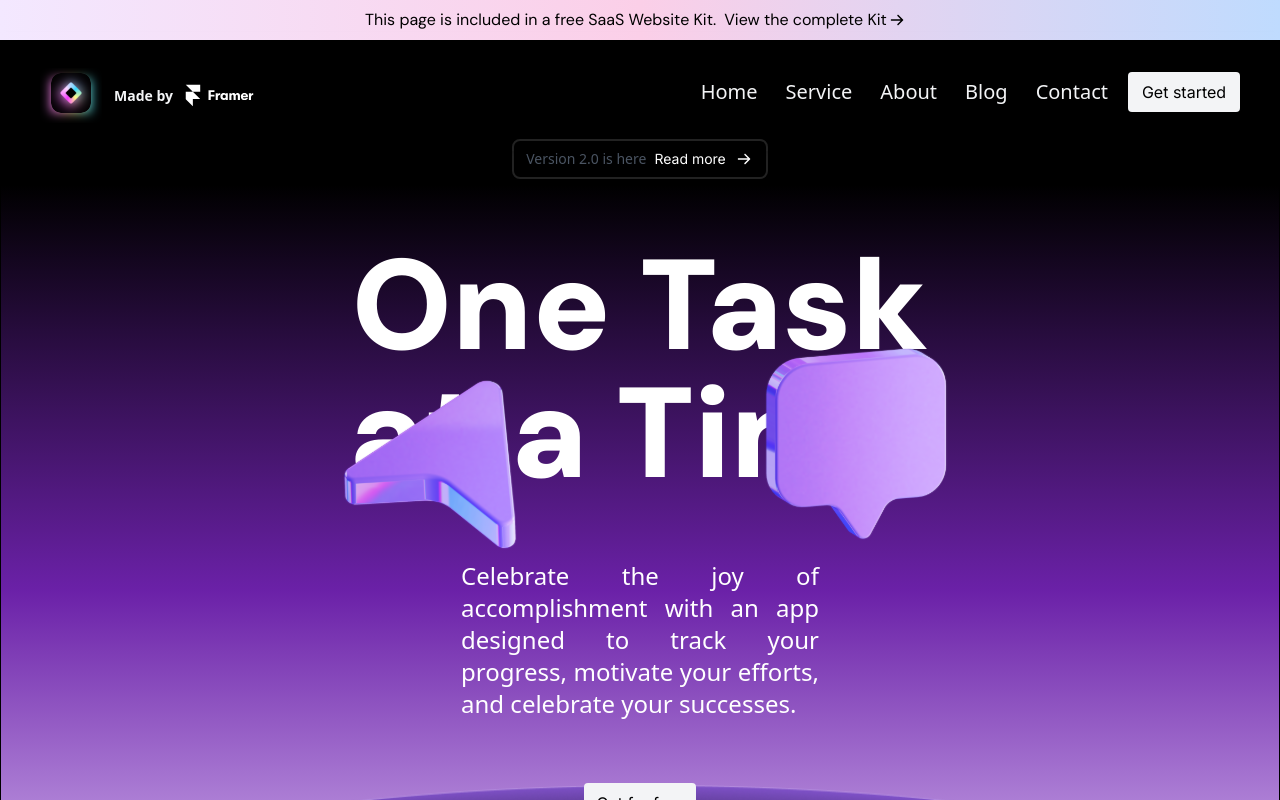
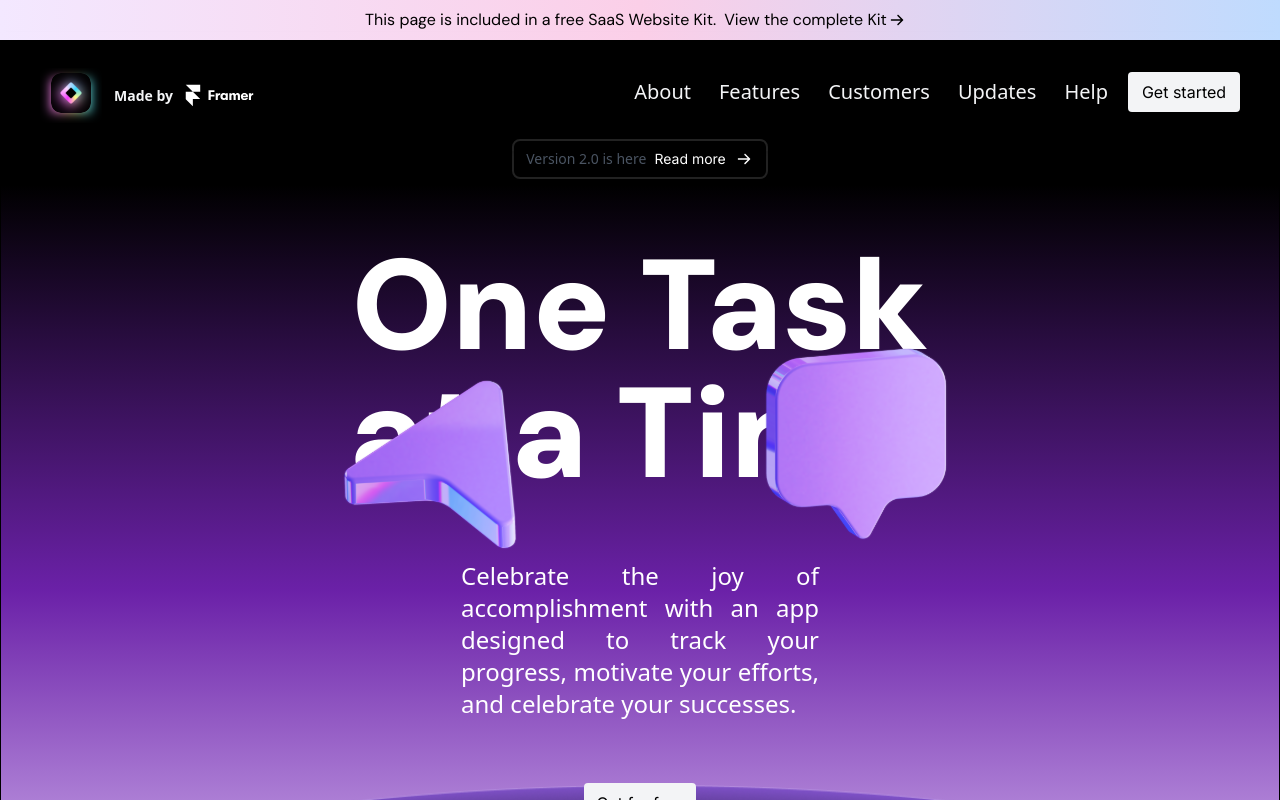
Before and after one commit to Shaileshkale17/one_task_project, a React (Vite) app: page / in a window 1280 px wide. Shown: the top 800 px of the page. Built offline with nearby package versions, Linux system fonts and the light colour scheme.

Commit message:
hero section adding navber text

```diff
--- a/src/components/navber/Navber_2.jsx
+++ b/src/components/navber/Navber_2.jsx
@@ -9,11 +9,11 @@ import Button from "../Button/Button";
 function Navber_2() {
   const [open, setOpen] = useState(false);
   const DataLink = [
-    { name: "Home", link: "/" },
-    { name: "Service", link: "/services" },
     { name: "About", link: "/about" },
-    { name: "Blog", link: "/blog" },
-    { name: "Contact", link: "/contact" },
+    { name: "Features", link: "/features" },
+    { name: "Customers", link: "/customers" },
+    { name: "Updates", link: "/updates" },
+    { name: "Help", link: "/help" },
   ];
 
   return (
@@ -38,7 +38,7 @@ function Navber_2() {
           {DataLink.map((link) => (
             <li
               key={link.name}
-              className="md:inline-block ml-0 lg:ml-[0.5rem] text-xl md:my-0 mb-7 text-gray-100 z-10">
+              className="md:inline-block ml-0 lg:ml-[0.5rem] text-xl md:text-base lg:text-xl md:my-0 mb-7 text-gray-100 z-10">
               <Link
                 to={link.link}
                 className="text-gray-100 hover:text-gray-400 duration-500">
```
